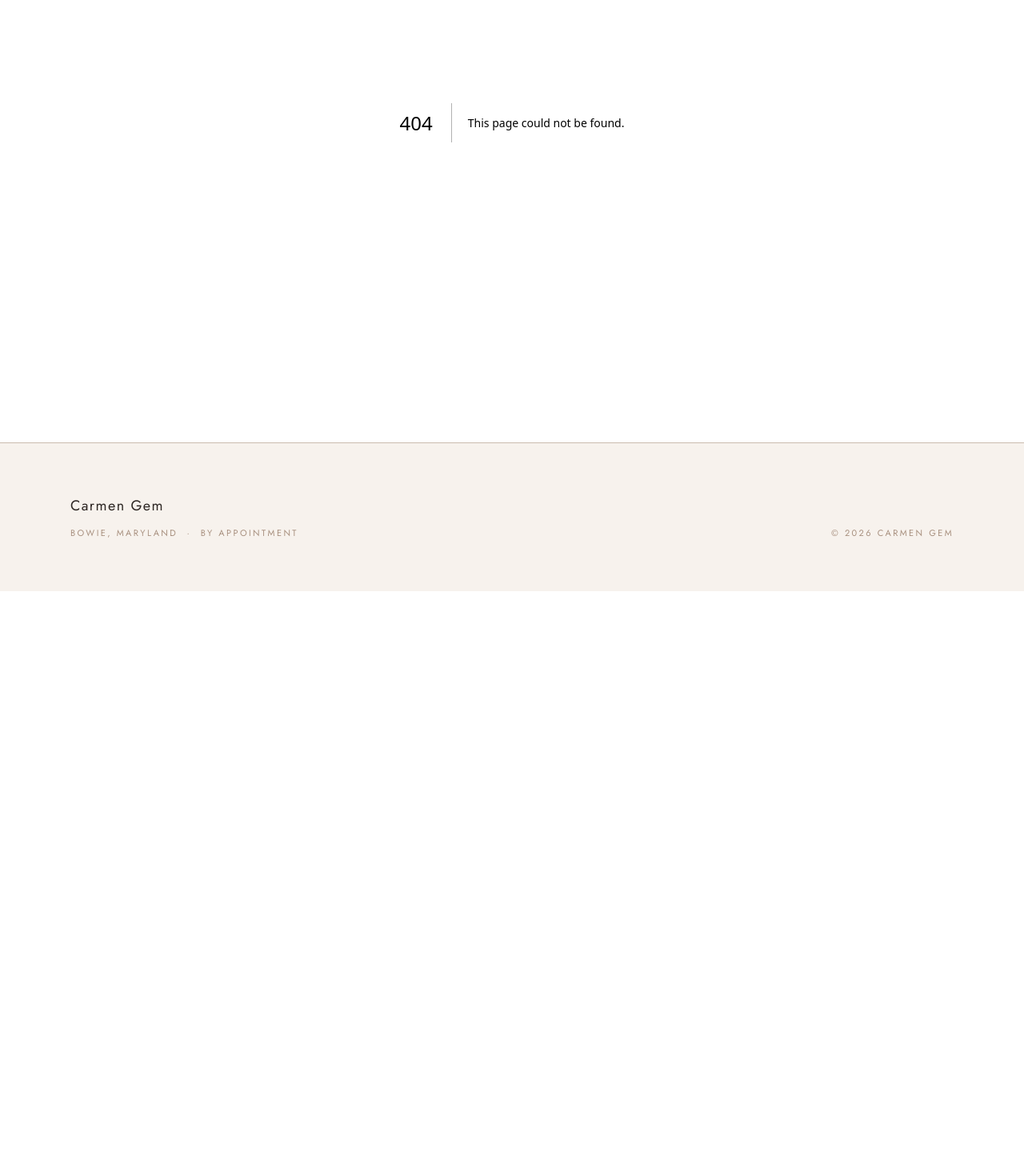
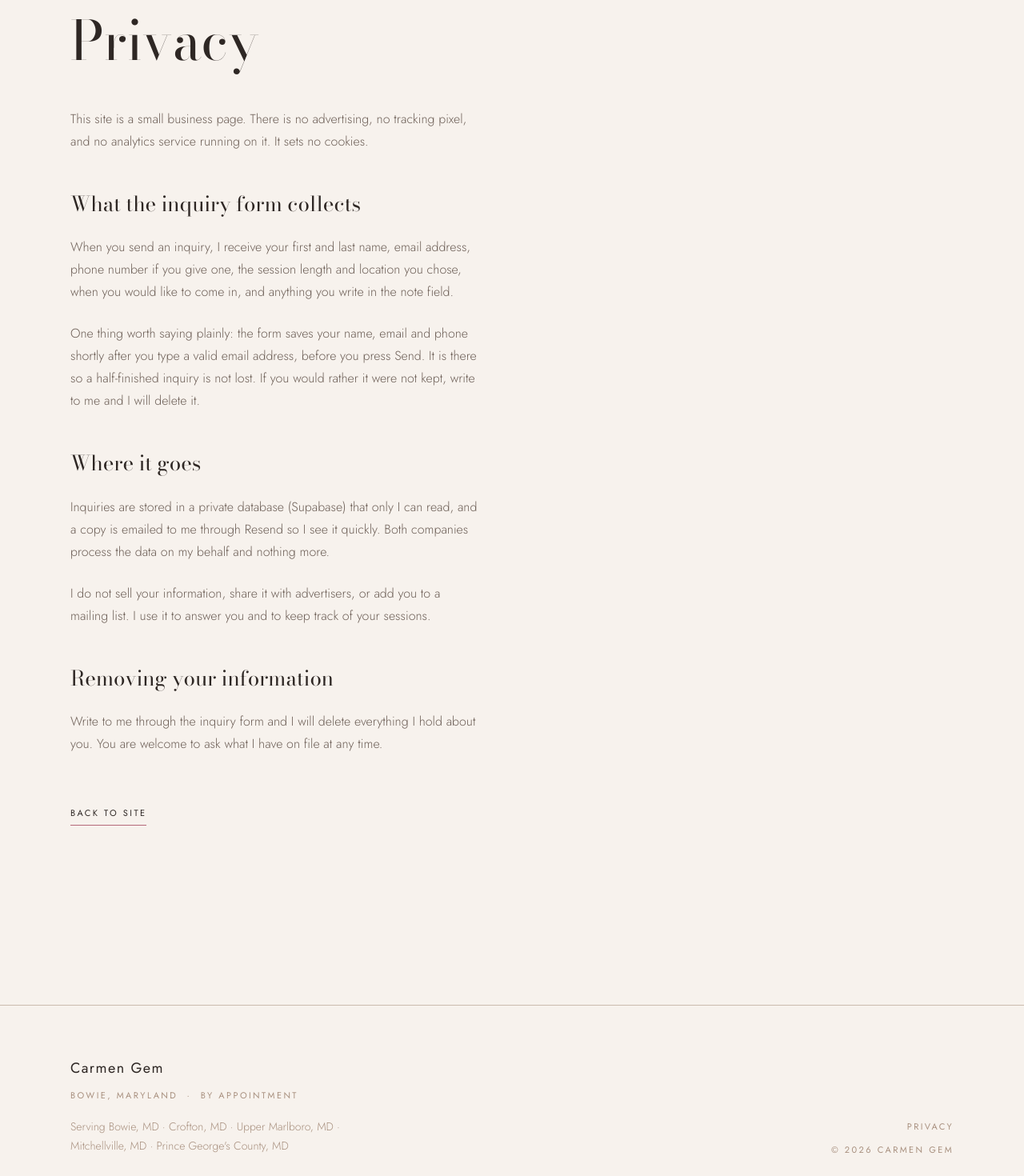
Before and after one commit to gracebotly/carmengem, a Next.js app: page /privacy in a window 1280 px wide. Before the commit this address had no page. Shown: the part 320-1790 px from the top of the page at 80% size. Before the commit the page ends 1059 px from the top, so only its background shows below. Built offline with nearby package versions, Linux system fonts and the light colour scheme.

Commit message:
Add privacy page and image SEO enhancements

```diff
--- /dev/null
+++ b/app/privacy/page.tsx
@@ -0,0 +1,76 @@
+import type { Metadata } from "next";
+import Link from "next/link";
+import { BUSINESS } from "@/lib/site";
+
+export const metadata: Metadata = {
+  title: "Privacy",
+  description:
+    "What Carmen Gem collects through the inquiry form, why, and how to have it deleted.",
+  alternates: { canonical: "/privacy" },
+};
+
+export default function Privacy() {
+  return (
+    <main className="mx-auto w-full max-w-6xl flex-1 px-6 py-32 md:py-56">
+      <p className="eyebrow mb-5 text-sand">Your information</p>
+      <h1 className="font-display text-[42px] leading-[1.08] md:text-[68px]">
+        Privacy
+      </h1>
+
+      <div className="mt-12 max-w-lg space-y-6 text-base font-light leading-[1.75] text-stone">
+        <p>
+          This site is a small business page. There is no advertising, no
+          tracking pixel, and no analytics service running on it. It sets no
+          cookies.
+        </p>
+
+        <h2 className="pt-6 font-display text-[26px] leading-[1.25] text-ink">
+          What the inquiry form collects
+        </h2>
+        <p>
+          When you send an inquiry, I receive your first and last name, email
+          address, phone number if you give one, the session length and location
+          you chose, when you would like to come in, and anything you write in
+          the note field.
+        </p>
+        <p>
+          One thing worth saying plainly: the form saves your name, email and
+          phone shortly after you type a valid email address, before you press
+          Send. It is there so a half-finished inquiry is not lost. If you would
+          rather it were not kept, write to me and I will delete it.
+        </p>
+
+        <h2 className="pt-6 font-display text-[26px] leading-[1.25] text-ink">
+          Where it goes
+        </h2>
+        <p>
+          Inquiries are stored in a private database (Supabase) that only I can
+          read, and a copy is emailed to me through Resend so I see it quickly.
+          Both companies process the data on my behalf and nothing more.
+        </p>
+        <p>
+          I do not sell your information, share it with advertisers, or add you
+          to a mailing list. I use it to answer you and to keep track of your
+          sessions.
+        </p>
+
+        <h2 className="pt-6 font-display text-[26px] leading-[1.25] text-ink">
+          Removing your information
+        </h2>
+        <p>
+          {BUSINESS.email
+            ? `Email me at ${BUSINESS.email} and I will delete everything I hold about you.`
+            : "Write to me through the inquiry form and I will delete everything I hold about you."}{" "}
+          You are welcome to ask what I have on file at any time.
+        </p>
+      </div>
+
+      <Link
+        href="/"
+        className="eyebrow mt-16 inline-block border-b border-rose pb-1.5 text-ink transition-colors hover:text-rose"
+      >
+        Back to site
+      </Link>
+    </main>
+  );
+}
--- a/app/sitemap.ts
+++ b/app/sitemap.ts
@@ -12,5 +12,11 @@ export default function sitemap(): MetadataRoute.Sitemap {
       changeFrequency: "monthly",
       priority: 1,
     },
+    {
+      url: `${SITE_URL}/privacy`,
+      lastModified: new Date(),
+      changeFrequency: "yearly",
+      priority: 0.2,
+    },
   ];
 }
--- a/components/AboutIntro.tsx
+++ b/components/AboutIntro.tsx
@@ -29,7 +29,7 @@ export default function AboutIntro() {
       <div className="relative aspect-[2/3] w-full overflow-hidden">
         <Image
           src="/images/high%207%20watermark.jpg"
-          alt="Carmen Gem"
+          alt="Carmen Gem, licensed massage therapist in Bowie, Maryland"
           fill
           sizes="(max-width: 768px) 100vw, 45vw"
           className="object-cover"
--- a/components/Footer.tsx
+++ b/components/Footer.tsx
@@ -1,18 +1,60 @@
+import Link from "next/link";
+import { BUSINESS } from "@/lib/site";
+
+/** Strips formatting for the tel: href while the visible text stays readable. */
+function telHref(phone: string): string {
+  return `tel:${phone.replace(/[^\d+]/g, "")}`;
+}
+
 export default function Footer() {
   return (
     <footer className="border-t border-line bg-shell">
-      <div className="mx-auto flex max-w-6xl flex-col gap-8 px-6 py-16 sm:flex-row sm:items-end sm:justify-between">
+      <div className="mx-auto flex max-w-6xl flex-col gap-10 px-6 py-16 sm:flex-row sm:items-end sm:justify-between">
         <div>
           <p className="font-body text-lg tracking-[0.08em] text-ink">
-            Carmen Gem
+            {BUSINESS.name}
           </p>
           <p className="eyebrow mt-3 text-sand">
-            Bowie, Maryland &nbsp;·&nbsp; By appointment
+            {BUSINESS.city}, Maryland &nbsp;·&nbsp; By appointment
+          </p>
+
+          {(BUSINESS.phone || BUSINESS.email) && (
+            <div className="mt-5 flex flex-col gap-2 text-base font-light text-stone">
+              {BUSINESS.phone && (
+                <a
+                  href={telHref(BUSINESS.phone)}
+                  className="w-fit transition-colors hover:text-rose"
+                >
+                  {BUSINESS.phone}
+                </a>
+              )}
+              {BUSINESS.email && (
+                <a
+                  href={`mailto:${BUSINESS.email}`}
+                  className="w-fit transition-colors hover:text-rose"
+                >
+                  {BUSINESS.email}
+                </a>
+              )}
+            </div>
+          )}
+
+          <p className="mt-5 max-w-sm text-sm font-light leading-[1.7] text-sand">
+            Serving {BUSINESS.areaServed.join(" · ")}
           </p>
         </div>
-        <p className="eyebrow text-sand">
-          © {new Date().getFullYear()} Carmen Gem
-        </p>
+
+        <div className="flex flex-col gap-3 sm:items-end">
+          <Link
+            href="/privacy"
+            className="eyebrow text-sand transition-colors hover:text-ink"
+          >
+            Privacy
+          </Link>
+          <p className="eyebrow text-sand">
+            © {new Date().getFullYear()} {BUSINESS.name}
+          </p>
+        </div>
       </div>
     </footer>
   );
--- a/components/InvestmentList.tsx
+++ b/components/InvestmentList.tsx
@@ -46,7 +46,7 @@ export default function InvestmentList() {
       <div className="relative aspect-[2/3] overflow-hidden md:order-2">
         <Image
           src="/images/high%204%20watermark.jpg"
-          alt="Carmen Gem"
+          alt="Carmen Gem, therapeutic massage by appointment in Bowie, Maryland"
           fill
           sizes="(max-width: 768px) 100vw, 45vw"
           className="object-cover"
--- a/lib/portfolio.ts
+++ b/lib/portfolio.ts
@@ -17,6 +17,27 @@ const IMAGE = /\.(jpe?g|png|webp|avif)$/i;
 const LANDSCAPE = { width: 2000, height: 1125 };
 const PORTRAIT = { width: 1333, height: 2000 };
 
+/**
+ * Alt text per file. Describe what is actually in the photo — a screen reader
+ * reads this aloud, and Google reads it to understand the image.
+ *
+ * TODO(Grace): replace each line with a real description of that photograph.
+ * Keep them distinct; nine identical strings help no one.
+ */
+const ALT_TEXT: Record<string, string> = {
+  "high 1 watermark.jpg": "Carmen Gem, massage therapist in Bowie, Maryland",
+  "high 2 watermark.jpg": "Carmen Gem, massage therapist in Bowie, Maryland",
+  "high 3 watermark.jpg": "Carmen Gem, massage therapist in Bowie, Maryland",
+  "high 5 watermark.jpg": "Carmen Gem, massage therapist in Bowie, Maryland",
+  "high 8 watermark.jpg": "Carmen Gem, massage therapist in Bowie, Maryland",
+  "high 6 watermark landscape.jpg":
+    "The private massage studio in Bowie, Maryland",
+  "high 9 watermark landscape.jpg":
+    "The private massage studio in Bowie, Maryland",
+};
+
+const ALT_FALLBACK = "Carmen Gem, therapeutic massage in Bowie, Maryland";
+
 /** First run of digits in the filename, for numeric ordering. */
 function orderOf(file: string): number {
   const match = file.match(/\d+/);
@@ -29,6 +50,9 @@ function orderOf(file: string): number {
  *
  * Orientation is read from the filename: any file with "landscape" in the
  * name is treated as 16:9, everything else as 2:3.
+ *
+ * A photo with no entry in ALT_TEXT still renders — it just gets the generic
+ * fallback, so dropping in a new file never ships an image with no alt at all.
  */
 export function getPortfolio(): PortfolioItem[] {
   let files: string[];
@@ -47,7 +71,7 @@ export function getPortfolio(): PortfolioItem[] {
       return {
         // Filenames contain spaces — encode or the request 404s.
         src: `/portfolio/${encodeURIComponent(file)}`,
-        alt: "Carmen Gem",
+        alt: ALT_TEXT[file] ?? ALT_FALLBACK,
         ...size,
       };
     });
```
